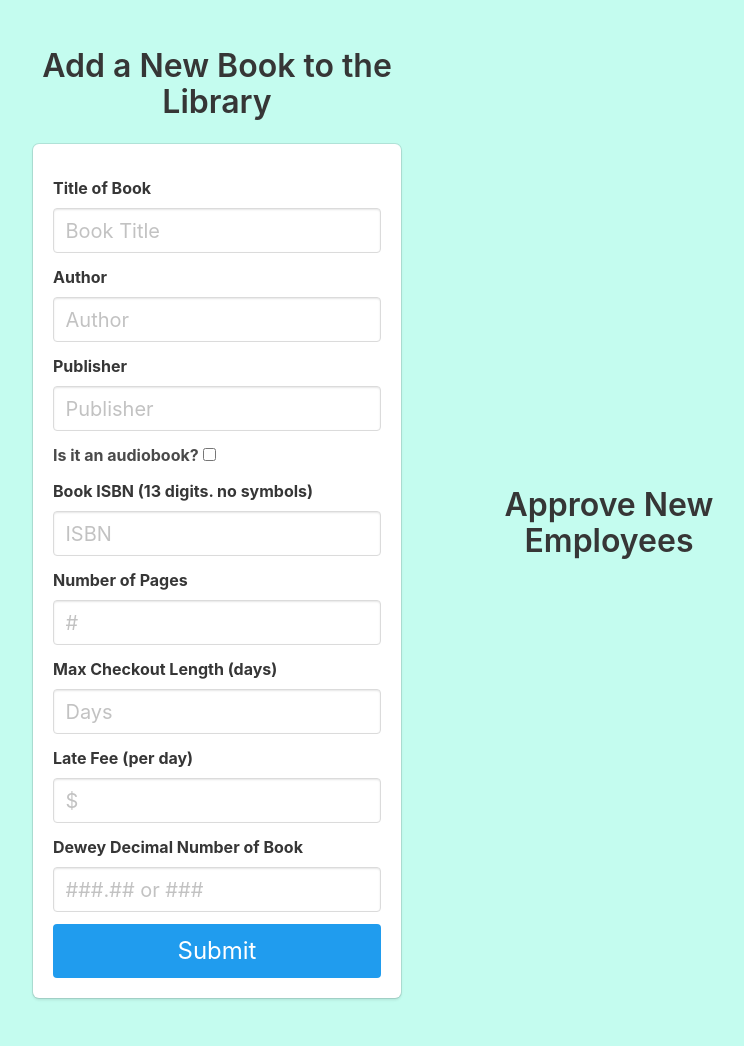
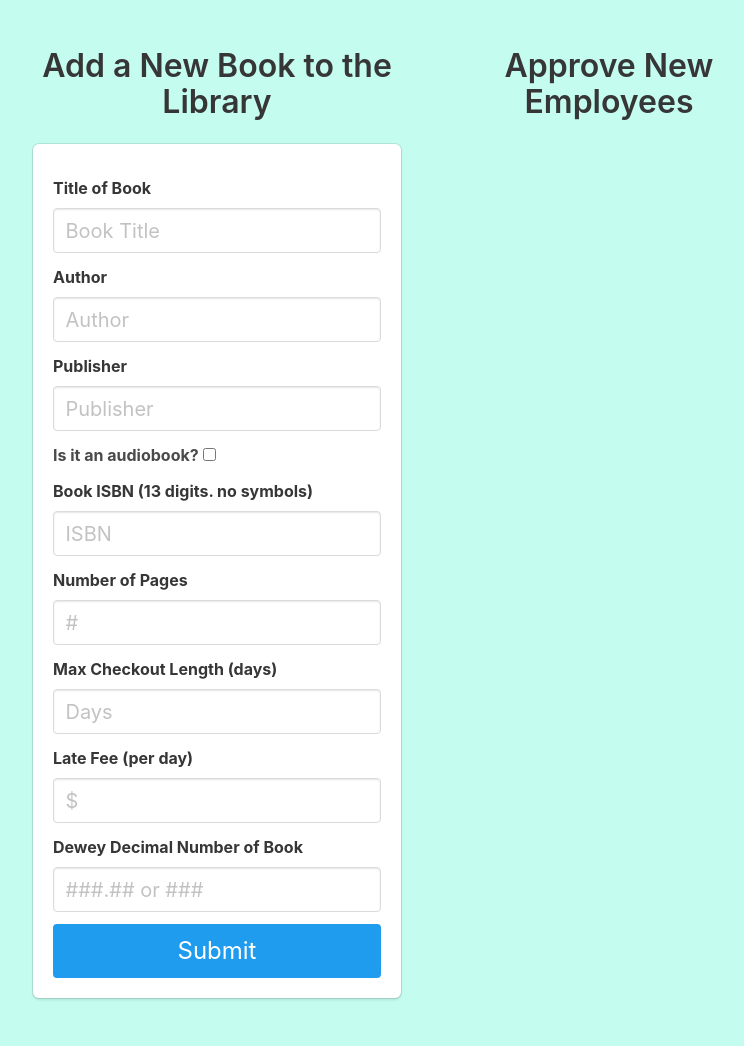
Before and after one commit to NRizzoInc/full-stack-library, a Flask app: template src/frontend/templates/employeeActions.html in a window 1280 px wide. Shown: the part 52-1098 px from the top of the page, without its empty margins (31-775 px from the left). Run offline with Flask 2, Linux system fonts and the light colour scheme; the template is opened without the code that fills it: values that come from a table or form of the project are taken from there, others are empty; parts of the project's set-up code (start-up, migrations or seed data) failed here and were passed over.

Commit message:
[fix] 'accept employee' moved to top of page

```diff
--- a/src/frontend/templates/employeeActions.html
+++ b/src/frontend/templates/employeeActions.html
@@ -7,7 +7,7 @@
 <body>
 
     {% block content %}
-    <div class="columns is-vcentered">
+    <div class="columns">
         <!-- Start of add book form -->
         <div class="column is-4">
             <h3 class="title">Add a New Book to the Library</h3>
```
